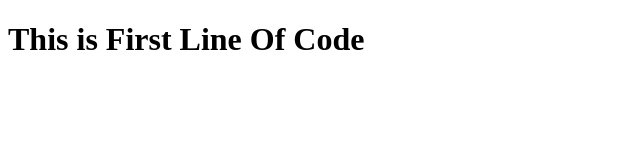
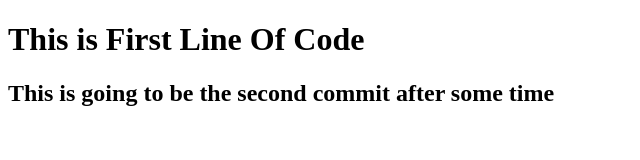
Before and after one commit to sanket1726/gitDemo, a plain HTML site: page masterFile.html in a window 1280 px wide. Shown: the whole page, without its empty margins (0-640 px from the left). Drawn offline with Linux system fonts and the light colour scheme.

Commit message:
Second commit to master branch

```diff
--- a/masterFile.html
+++ b/masterFile.html
@@ -7,5 +7,6 @@
 </head>
 <body>
     <h1>This is First Line Of Code</h1>
+    <h2> This is going to be the second commit after some time</h2>
 </body>
 </html>
```
